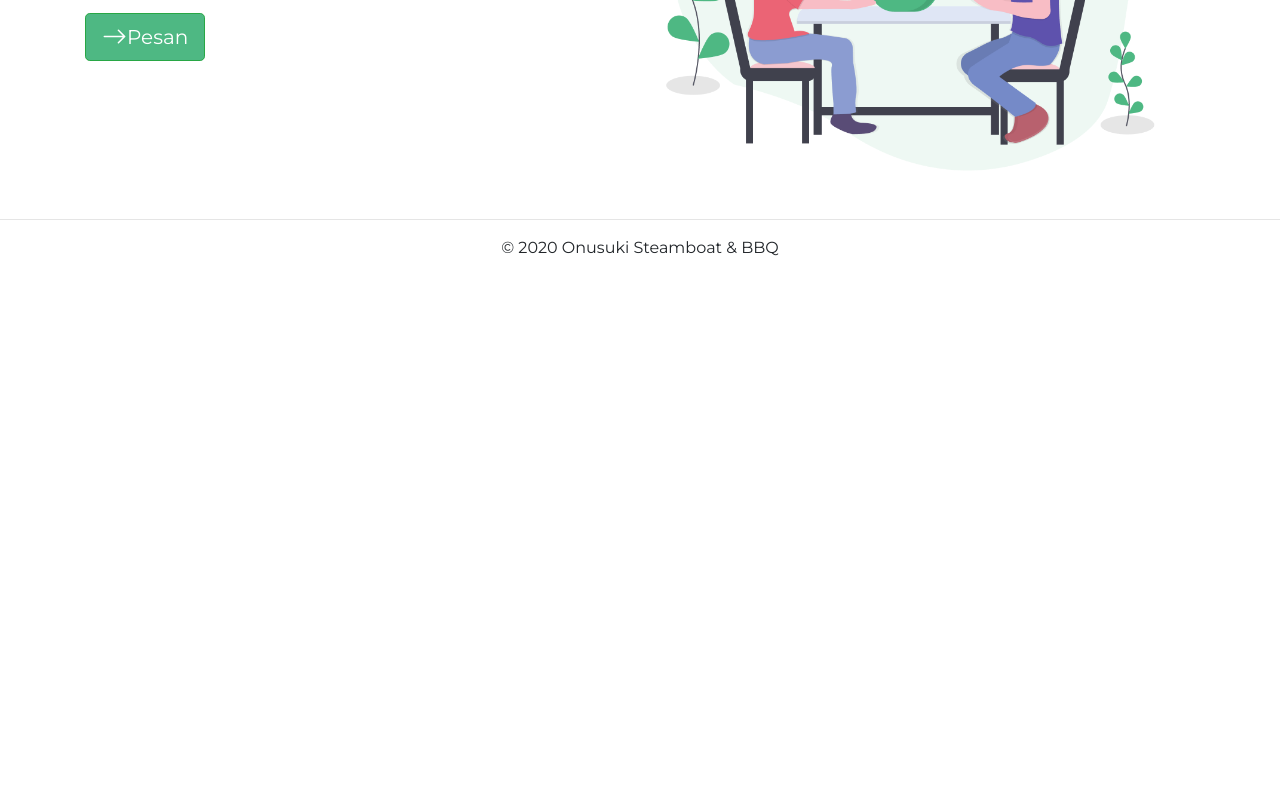
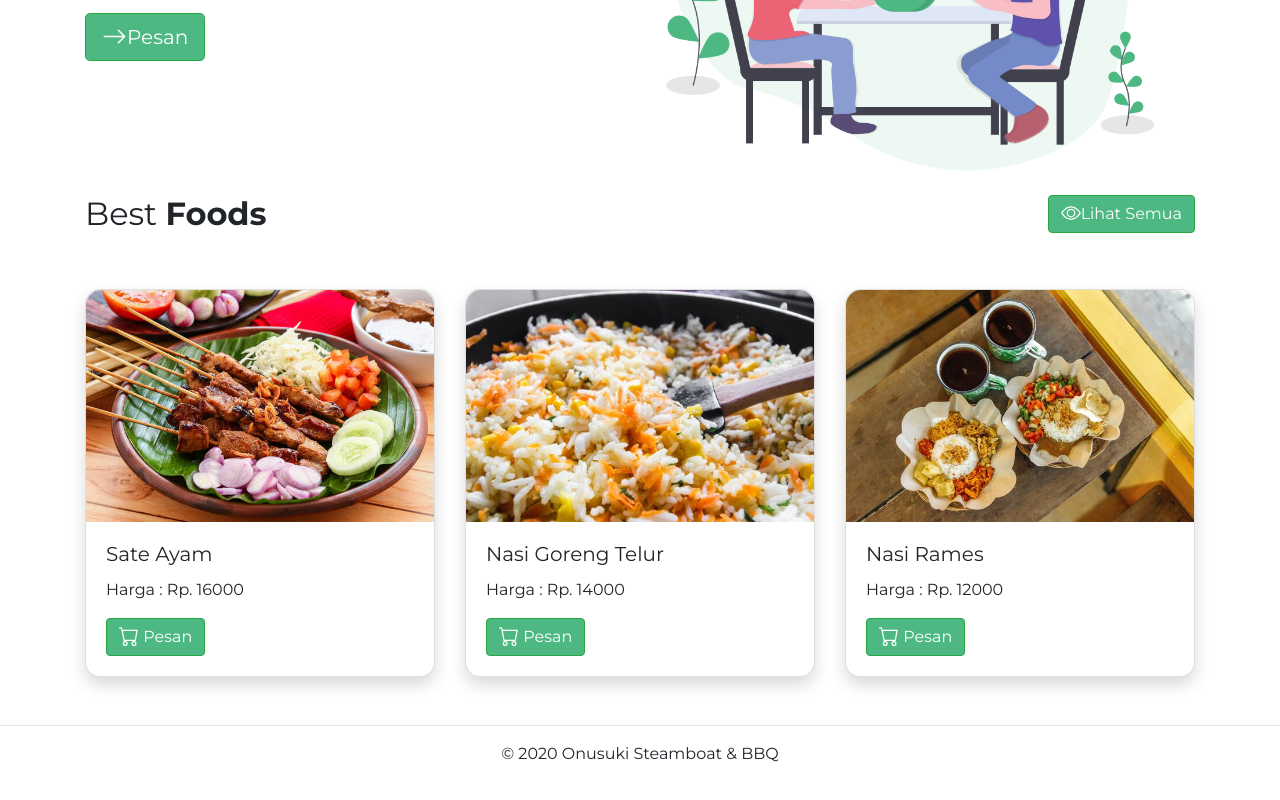
Before and after one commit to noorqidam/resto-app, a Vue app: page / in a window 1280 px wide. Shown: the part 302-1102 px from the top of the page. Before the commit the page ends 800 px from the top, so only its background shows below. Built offline with nearby package versions, Linux system fonts and the light colour scheme; data requests are answered from the project's data file; what vue-toast-notification would draw is missing.

Commit message:
add CardProduct and README.md

```diff
--- /dev/null
+++ b/src/components/CardProduct.vue
@@ -0,0 +1,25 @@
+<template>
+  <div class="card shadow card-product">
+    <img
+      :src="'assets/images/' + product.gambar"
+      class="card-img-top"
+      alt="..."
+    />
+    <div class="card-body">
+      <h5 class="card-title">{{ product.nama }}</h5>
+      <p class="card-text">Harga : Rp. {{ product.harga }}</p>
+      <router-link class="btn btn-success" :to="'/foods/' + product.id"
+        ><b-icon-cart></b-icon-cart> Pesan</router-link
+      >
+    </div>
+  </div>
+</template>
+
+<script>
+export default {
+  name: "CardProduct",
+  props: ["product"],
+};
+</script>
+
+<style></style>
--- a/src/views/Home.vue
+++ b/src/views/Home.vue
@@ -3,6 +3,30 @@
     <Navbar />
     <div class="container">
       <Hero />
+
+      <div class="row mt-4">
+        <div class="col">
+          <h2>
+            Best
+            <strong>Foods</strong>
+          </h2>
+        </div>
+        <div class="col">
+          <router-link to="/foods" class="btn btn-success float-right">
+            <b-icon-eye></b-icon-eye>Lihat Semua
+          </router-link>
+        </div>
+      </div>
+
+      <div class="row mt-4">
+        <div
+          class="col-md-4 mt-4"
+          v-for="product in products"
+          :key="product.id"
+        >
+          <CardProduct :product="product" />
+        </div>
+      </div>
     </div>
   </div>
 </template>
@@ -10,11 +34,30 @@
 <script>
 import Navbar from "@/components/Navbar.vue";
 import Hero from "@/components/Hero.vue";
+import CardProduct from "@/components/CardProduct.vue";
+import axios from "axios";
 export default {
   name: "Home",
   components: {
     Navbar,
     Hero,
+    CardProduct,
+  },
+  data() {
+    return {
+      products: [],
+    };
+  },
+  methods: {
+    setProducts(data) {
+      this.products = data;
+    },
+  },
+  mounted() {
+    axios
+      .get("http://localhost:3000/best-products")
+      .then((response) => this.setProducts(response.data))
+      .catch((error) => console.log(error));
   },
 };
 </script>
```
Also changed, not shown: 1 other file (tests, documents, lock files or other folders).
